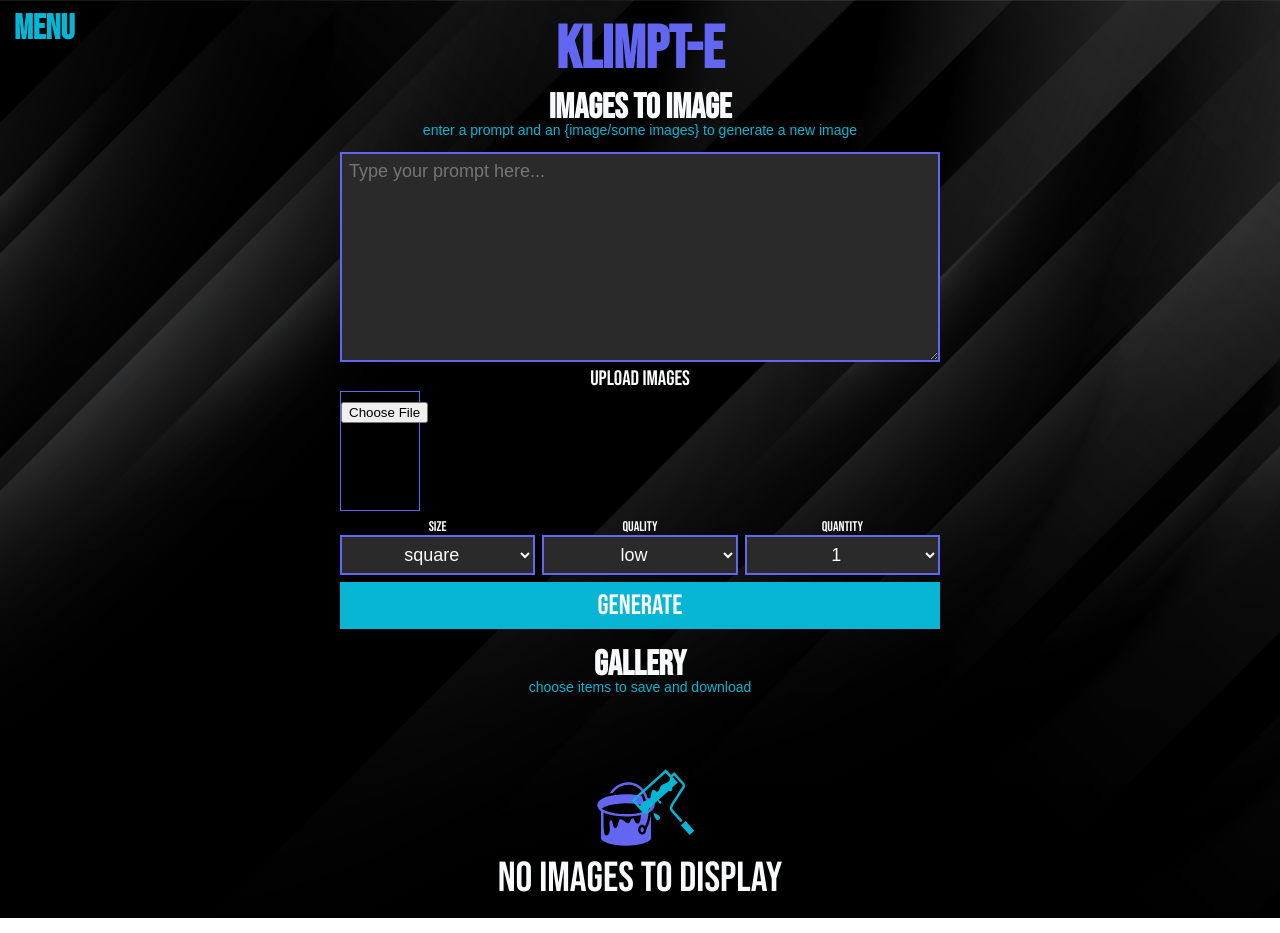
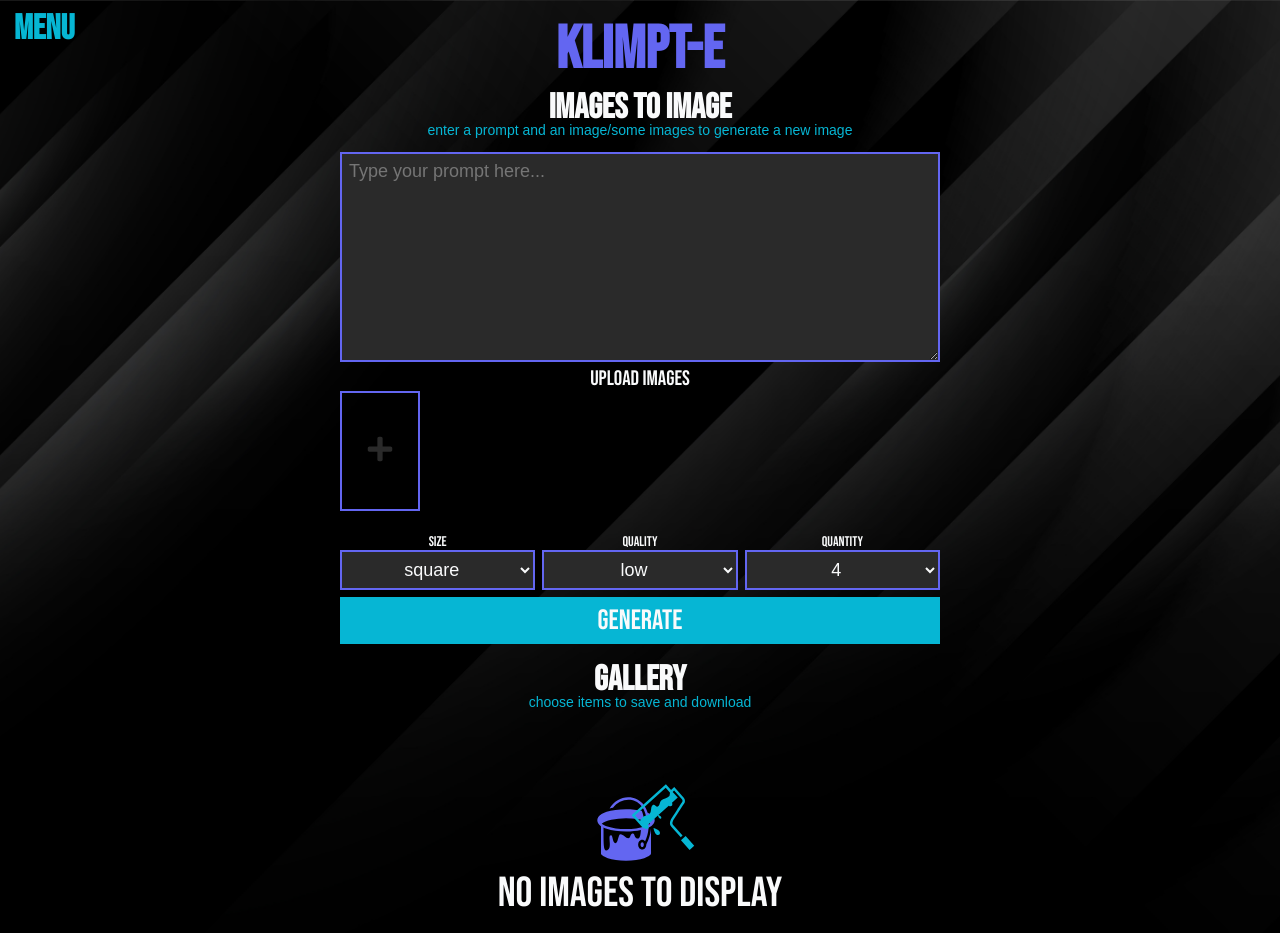
Before and after one commit to DougieHawes42/image-generator-client, a React (Create React App) app: page /#/images-to-image in a window 1280 px wide. Built offline with nearby package versions, Linux system fonts and the light colour scheme.

Commit message:
images to image working

```diff
--- a/src/App.js
+++ b/src/App.js
@@ -29,7 +29,10 @@ const App = () => {
       <Header />
       <Routes>
         <Route path="/" element={<TextToImage controller={controller} />} />
-        <Route path="/images-to-image" element={<ImagesToImage />} />
+        <Route
+          path="/images-to-image"
+          element={<ImagesToImage controller={controller} />}
+        />
         <Route
           path="/images-to-blended-image"
           element={<ImagesToBlendedImage />}
--- a/src/components/routes/ImagesToImage.js
+++ b/src/components/routes/ImagesToImage.js
@@ -1,5 +1,6 @@
 // dependencies
 import { useState } from "react";
+import { FaPlus } from "react-icons/fa";
 
 // styles
 import "./style.scss";
@@ -7,19 +8,32 @@ import "./style.scss";
 // components
 // utils
 import { GenerateRoute } from "../utils/routes.js";
+import { ExampleImage } from "../utils/images.js";
 
-const ImagesToImage = () => {
-  const [value, setValue] = useState("");
-
+const ImagesToImage = ({ controller }) => {
   const imageUpload = (
     <div className="images-to-image-image-upload">
       <label className="images-to-image-image-upload-label">
         Upload Images
       </label>
-      <div className="images-to-image-image-upload-input">
-        <input type="file" />
+      <div className="images-to-image-image-upload-container">
+        <div className="images-to-image-image-upload-input">
+          <label htmlFor="image-upload">
+            <FaPlus />
+          </label>
+          <input
+            id="image-upload"
+            type="file"
+            accept="image/*"
+            onChange={controller.handleImagesToImageChange}
+          />
+        </div>
+        <div className="images-to-image-images-preview">
+          {controller.imagesToImageFiles.map((file, index) => (
+            <ExampleImage file={file} index={index + 1} />
+          ))}
+        </div>
       </div>
-      <div className="images-to-image-images-preview"></div>
     </div>
   );
 
@@ -27,13 +41,20 @@ const ImagesToImage = () => {
     <GenerateRoute
       imageUpload={imageUpload}
       title="Images to Image"
-      subtitle="enter a prompt and an {image/some images} to generate a new image"
+      subtitle="enter a prompt and an image/some images to generate a new image"
       name="prompt"
-      value={value}
-      onChange={(e) => setValue(e.target.value)}
+      value={controller.promptText}
+      onChange={(e) => controller.setPromptText(e.target.value)}
       placeholder="Type your prompt here..."
       buttonText="Generate"
-      resetVisible={value.length > 0}
+      resetVisible={controller.promptText.length > 0}
+      onSubmit={controller.handleImagesToImageSubmit}
+      size={controller.size}
+      setSize={controller.setSize}
+      quality={controller.quality}
+      setQuality={controller.setQuality}
+      quantity={controller.quantity}
+      setQuantity={controller.setQuantity}
     />
   );
 };
--- a/src/components/routes/style.scss
+++ b/src/components/routes/style.scss
@@ -1,16 +1,50 @@
 @import "../../style/variables.scss";
 
 .images-to-image-image-upload {
-  min-height: 140px;
+  min-height: 160px;
   .images-to-image-image-upload-label {
     color: $colour1;
     font-family: $font1;
     font-size: 21px;
   }
-  .images-to-image-image-upload-input {
-    border: 1px solid $colour4;
-    padding: 10px 0;
-    width: 80px;
+  .images-to-image-image-upload-container {
+    display: grid;
+    grid-gap: 7px;
+    grid-template-columns: 80px 1fr;
     min-height: 120px;
+    .images-to-image-image-upload-input {
+      border: 2px solid $colour4;
+      cursor: pointer;
+      width: 80px;
+      max-height: 120px;
+      min-height: 120px;
+      label {
+        * {
+          color: $colour3;
+          cursor: pointer;
+          font-size: 28px;
+          margin-top: 42px;
+
+          transition: color 0.3s ease-in-out;
+        }
+      }
+      input {
+        display: none;
+      }
+
+      &:hover {
+        label {
+          * {
+            color: $colour5;
+          }
+        }
+      }
+    }
+    .images-to-image-images-preview {
+      display: flex;
+      justify-content: flex-start;
+      overflow-x: scroll;
+      padding-bottom: 7px;
+    }
   }
 }
--- a/src/components/utils/images.js
+++ b/src/components/utils/images.js
@@ -45,3 +45,12 @@ export const GalleryImageLoading = () => (
     <p className="gallery-loader-text">loading...</p>
   </div>
 );
+
+export const ExampleImage = ({ file, index }) => (
+  <img
+    className="example-image"
+    key={`${file.name}-${index}`}
+    src={URL.createObjectURL(file)}
+    alt={`Selected reference ${index + 1}`}
+  />
+);
--- a/src/components/utils/style.scss
+++ b/src/components/utils/style.scss
@@ -199,3 +199,10 @@
     opacity: 1;
   }
 }
+
+.example-image {
+  border: 2px solid $colour4;
+  height: 120px;
+  margin-right: 7px;
+  width: auto;
+}
--- a/src/controllers/index.js
+++ b/src/controllers/index.js
@@ -8,6 +8,8 @@ const controllers = () => {
   const [quality, setQuality] = useState("low");
   const [quantity, setQuantity] = useState(4);
 
+  const [imagesToImageFiles, setImagesToImageFiles] = useState([]);
+
   const [images, setImages] = useState([]);
 
   const [loading, setLoading] = useState(false);
@@ -15,6 +17,16 @@ const controllers = () => {
 
   const [showModal, setShowModal] = useState(false);
   const [selectedImageIndex, setSelectedImageIndex] = useState(null);
+
+  const handleImagesToImageChange = (e) => {
+    const files = Array.from(e.target.files);
+
+    if (!files.length) return;
+
+    setImagesToImageFiles((prevFiles) => [...files, ...prevFiles]);
+
+    e.target.value = "";
+  };
 
   const handleTextToImageSubmit = async (e) => {
     e.preventDefault();
@@ -49,9 +61,77 @@ const controllers = () => {
     }
   };
 
+  const handleImagesToImageSubmit = async (e) => {
+    e.preventDefault();
+
+    if (!imagesToImageFiles || imagesToImageFiles.length === 0) {
+      setError("Please select at least one image.");
+      return;
+    }
+
+    if (!promptText.trim()) {
+      setError("Please provide a prompt.");
+      return;
+    }
+
+    console.log("Submitting images to image with prompt:", promptText);
+
+    try {
+      setLoading(true);
+      setError("");
+
+      const formData = new FormData();
+
+      imagesToImageFiles.forEach((image) => {
+        formData.append("images", image);
+      });
+
+      formData.append("prompt", promptText);
+      formData.append("size", size);
+      formData.append("quality", quality);
+      formData.append("quantity", String(quantity));
+
+      console.log("IMAGES TO SEND:", imagesToImageFiles);
+
+      imagesToImageFiles.forEach((image, index) => {
+        console.log(
+          `IMAGE ${index}:`,
+          image,
+          "is File:",
+          image instanceof File,
+          "name:",
+          image?.name,
+          "type:",
+          image?.type,
+        );
+      });
+
+      const response = await axios.post(
+        `${process.env.REACT_APP_API_URL}/api/image/images-to-image`,
+        formData,
+      );
+
+      const newImages = response.data.images;
+
+      setImages((previousImages) => [...previousImages, ...newImages]);
+    } catch (error) {
+      console.error("Images to image failed:", error);
+
+      setError(
+        error.response?.data?.error ||
+          error.message ||
+          "Something went wrong while generating the image.",
+      );
+    } finally {
+      setLoading(false);
+    }
+  };
+
   return {
     images,
     setImages,
+
+    imagesToImageFiles,
 
     loading,
     setLoading,
@@ -71,7 +151,11 @@ const controllers = () => {
     quantity,
     setQuantity,
 
+    handleImagesToImageChange,
+
     handleTextToImageSubmit,
+    handleImagesToImageSubmit,
+
     selectedImageIndex,
     setSelectedImageIndex,
   };
--- a/src/style/style.scss
+++ b/src/style/style.scss
@@ -8,6 +8,20 @@
   text-align: center;
   text-decoration: none;
   user-select: none;
+}
+
+::-webkit-scrollbar {
+  height: 7px;
+  width: 7px;
+}
+::-webkit-scrollbar-track {
+  background: rgba(0, 0, 0, 0.1);
+}
+::-webkit-scrollbar-thumb {
+  background: $colour4;
+}
+::-webkit-scrollbar-thumb:hover {
+  background: $colour5;
 }
 
 h1,
```
